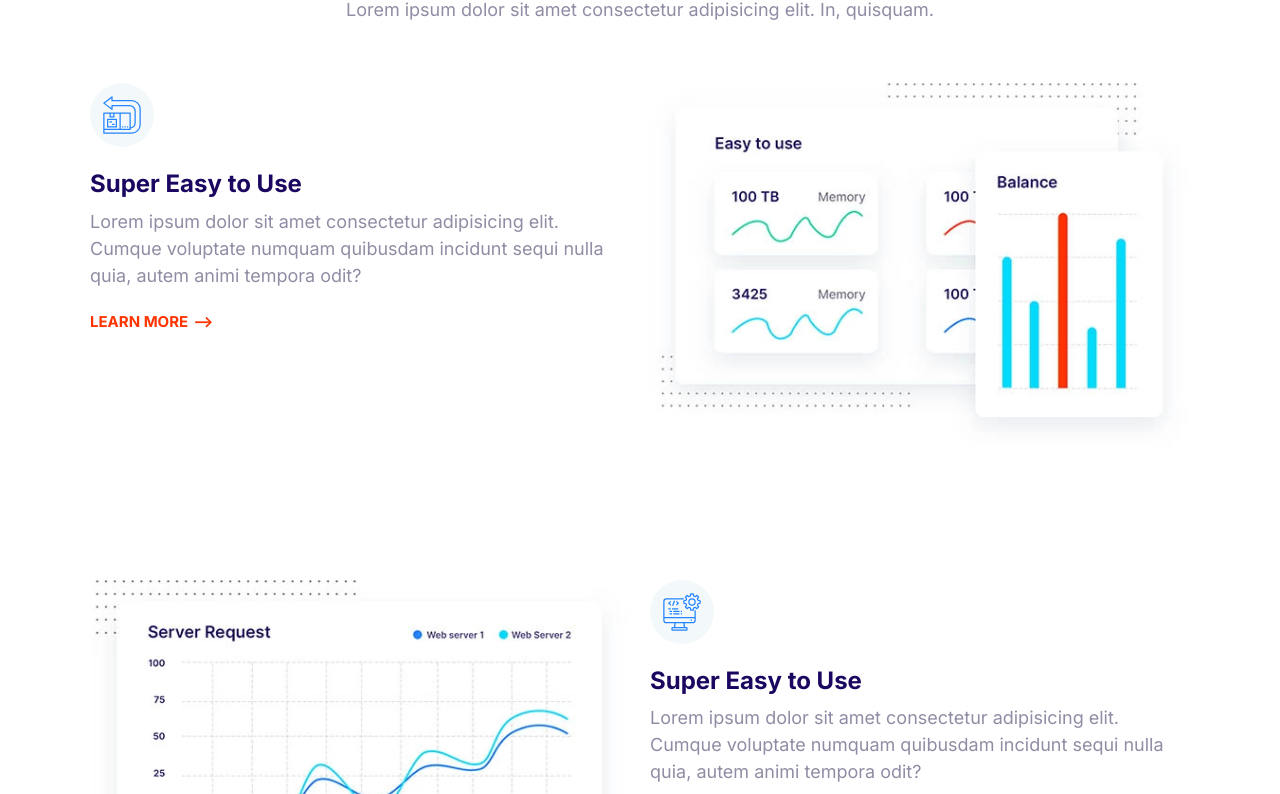
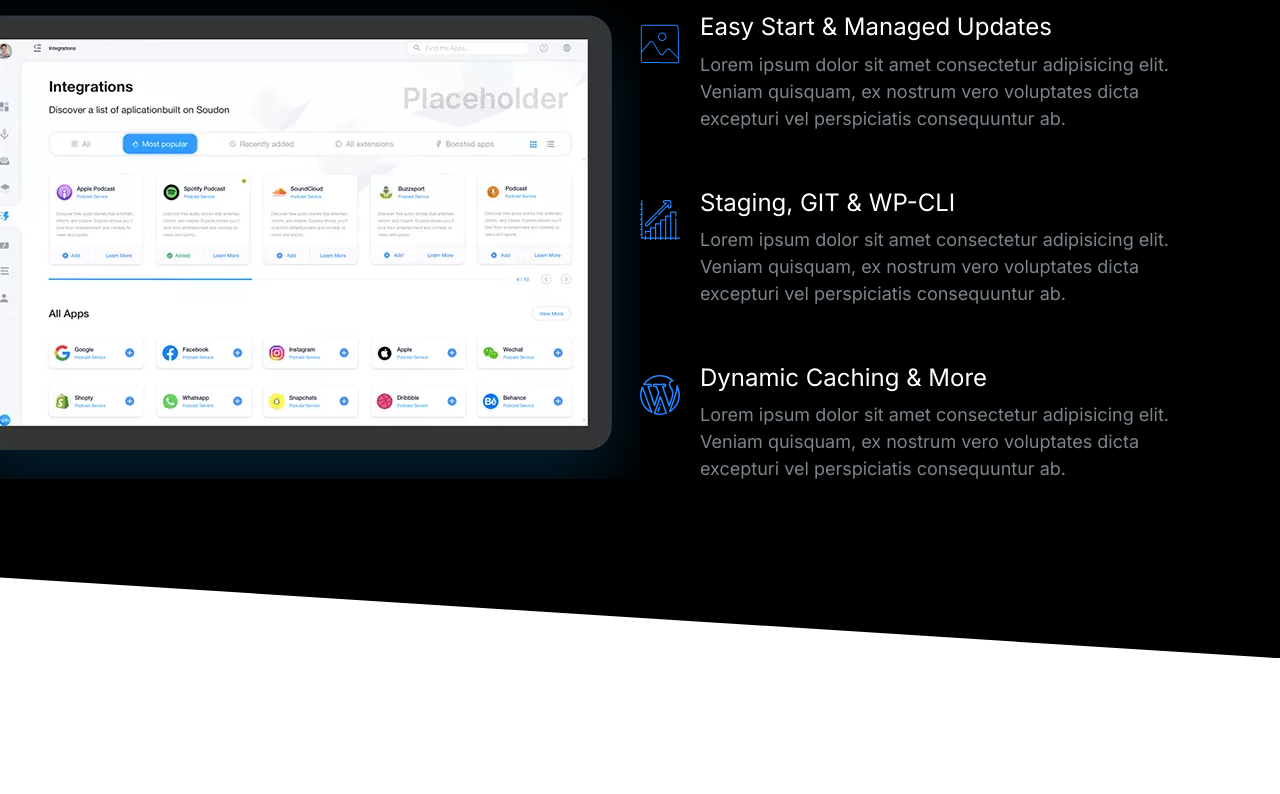
Before and after one commit to vamcyellapu/vamc, a plain HTML site: page index.html in a window 1280 px wide. Shown: the part 151-945 px from the top of the page. After the commit the page ends 809 px from the top, so only its background shows below. Drawn offline with Linux system fonts and the light colour scheme.

Commit message:
built the showcase component

```diff
--- a/css/styles.css
+++ b/css/styles.css
@@ -4,26 +4,39 @@
     --color-accent: #ff3400;
     --color-headings: #1b0760;
     --color-body: #918ca4;
-    --color-border:#ccc;
-    --color-body-darker:#5c5577;
+    --color-body-darker: #5c5577;
+    --color-border: #ccc;
     --border-radius: 30px;
   }
-*, *::after, *::before {
+
+  *,
+  *::after,
+  *::before {
     box-sizing: border-box;
   }
+
   /* Typography */
+  ::selection {
+    background: var(--color-primary);
+    color: #fff;
+  }
+
   html {
+    /* 62.5% of 16px = 10px */
     font-size: 62.5%;
   }
-body{
+
+  body {
     font-family: Inter, Arial, Helvetica, sans-serif;
-    color: var(--color-body);
     font-size: 2.4rem;
     line-height: 1.5;
+    color: var(--color-body);
   }
 
-h1,h2,h3 {
-    color:  var(--color-headings);
+  h1,
+  h2,
+  h3 {
+    color: var(--color-headings);
     margin-bottom: 1rem;
     line-height: 1.1;
   }
@@ -35,31 +48,33 @@ h1 {
   h2 {
     font-size: 4rem;
   }
+
   h3 {
     font-size: 3rem;
+    font-weight: 500;
+  }
 
-}
   p {
     margin-top: 0;
   }
 
-@media screen and (min-width: 1024px ) {
-
+  @media screen and (min-width: 1024px) {
     body {
       font-size: 1.8rem;
     }
+
     h1 {
       font-size: 8rem;
     }
+
     h2 {
       font-size: 4rem;
     }
+
     h3 {
       font-size: 2.4rem;
     }
   }
-
-
 
   /* Links */
   a {
@@ -73,11 +88,12 @@ a {
     font-weight: bold;
   }
 
-.link-arrow::after{
-    content: '-->';
+  .link-arrow::after {
+    content: "-->";
     margin-left: 5px;
     transition: margin 0.15s;
   }
+
   .link-arrow:hover::after {
     margin-left: 10px;
   }
@@ -87,8 +103,8 @@ a {
       font-size: 1.5rem;
     }
   }
+  /* Badges */
 
-/* Badges */
   .badge {
     border-radius: 20px;
     font-size: 2rem;
@@ -101,42 +117,46 @@ font-size: 1.5rem;
     background: var(--color-primary);
     color: #fff;
   }
+
   .badge--secondary {
     background: var(--color-secondary);
     color: #fff;
   }
+
   .badge--small {
     font-size: 1.6rem;
+    padding: 0.5rem 1.5rem;
   }
 
-@media screen and  (min-width: 1024px) {
+  @media screen and (min-width: 1024px) {
     .badge {
       font-size: 1.5rem;
     }
+
     .badge--small {
       font-size: 1.2rem;
     }
   }
-
   /* Lists */
-
   .list {
     list-style: none;
     padding-left: 0;
-    color: var(--color-headings);
   }
 
   .list--inline .list__item {
     display: inline-block;
     margin-right: 2rem;
   }
+
   .list--tick {
-    list-style-image: url(/images/tick.svg) ;
+    list-style-image: url(../images/tick.svg);
     padding-left: 3rem;
+    color: var(--color-headings);
+  }
 
-}
   .list--tick .list__item {
     padding-left: 0.5rem;
+    margin-bottom: 1rem;
   }
 
   @media screen and (min-width: 1024px) {
@@ -144,22 +164,25 @@ font-size: 1.5rem;
       padding-left: 0;
     }
   }
-
   /* Icons */
   .icon {
     width: 40px;
     height: 40px;
   }
+
   .icon--small {
     width: 30px;
     height: 30px;
   }
+
   .icon--primary {
     fill: var(--color-primary);
   }
+
   .icon--white {
     fill: #fff;
   }
+
   .icon-container {
     background: #f3f9fa;
     width: 64px;
@@ -169,9 +192,11 @@ font-size: 1.5rem;
     justify-content: center;
     align-items: center;
   }
+
   .icon-container--accent {
     background: var(--color-accent);
   }
+
   /* Buttons */
   .btn {
     border-radius: 40px;
@@ -180,38 +205,55 @@ font-size: 1.5rem;
     font-size: 1.8rem;
     font-weight: 600;
     margin: 1rem 0;
-    outline: none;
+    outline: 0;
     padding: 2rem 3rem;
     text-align: center;
     text-transform: uppercase;
     white-space: nowrap;
   }
+
   .btn .icon {
     width: 2rem;
     height: 2rem;
     margin-right: 1rem;
     vertical-align: middle;
   }
-.btn--primary:hover {
-    background: #3a8ffd;
-}
-.btn--secondary:hover {
-   background:  #00c8eb;
-}
-.btn--accent:hover {
-    background: #ec3000;
-}
+
   .btn--primary {
     background: var(--color-primary);
     color: #fff;
+  }
+
+  .btn--primary:hover {
+    background: #3a8ffd;
   }
 
   .btn--secondary {
     background: var(--color-secondary);
     color: #fff;
   }
+
+  .btn--secondary:hover {
+    background: #05cdf0;
+  }
+
   .btn--accent {
     background: var(--color-accent);
+    color: #fff;
+  }
+
+  .btn--accent:hover {
+    background: #ec3000;
+  }
+
+  .btn--outline {
+    background: #fff;
+    color: var(--color-headings);
+    border: 2px solid var(--color-headings);
+  }
+
+  .btn--outline:hover {
+    background: var(--color-headings);
     color: #fff;
   }
 
@@ -219,34 +261,28 @@ font-size: 1.5rem;
     padding-left: 6rem;
     padding-right: 6rem;
   }
+
   .btn--block {
     width: 100%;
     display: inline-block;
   }
-.btn--outline {
-    background: #fff;
-    color: var(--color-headings);
-    border: 2px solid var(--color-headings)
-}
-.btn--outline:hover {
-    background: var(--color-headings);
-    color: #fff;
-}
+
   @media screen and (min-width: 1024px) {
-    .btn{
+    .btn {
       font-size: 1.5rem;
     }
   }
 
   /* Inputs */
   .input {
-    padding: 1.5rem 2.5rem;
+    border-radius: var(--border-radius);
     border: 1px solid var(--color-border);
-    border-radius: var(--border-radius);
-    outline: 0;
     color: var(--color-headings);
     font-size: 2rem;
+    outline: 0;
+    padding: 1.5rem 3.5rem;
   }
+
   ::placeholder {
     color: #cdcbd7;
   }
@@ -255,67 +291,76 @@ font-size: 1.5rem;
     border: 1px solid var(--color-border);
     border-radius: var(--border-radius);
     display: flex;
-    flex-direction: row;
+  }
 
-}
-.input-group input {
+  .input-group .input {
     border: 0;
     flex-grow: 1;
     padding: 1.5rem 2rem;
   }
+
   .input-group .btn {
     margin: 4px;
   }
-@media screen and (min-width:1024px) {
-    .input{
+
+  @media screen and (min-width: 1024px) {
+    .input {
       font-size: 1.5rem;
     }
   }
   /* Cards */
-
   .card {
     border-radius: 7px;
     box-shadow: 0 0 20px 10px #f3f3f3;
     overflow: hidden;
   }
+
   .card__header,
   .card__body {
     padding: 2rem 3rem;
   }
+
   .card--primary .card__header {
     background: var(--color-primary);
     color: #fff;
   }
+
   .card--secondary .card__header {
     background: var(--color-secondary);
     color: #fff;
   }
+
   .card--primary .badge--primary {
     background: #126de4;
   }
+
   .card--secondary .badge--secondary {
     background: #02cdf1;
   }
+
   /* Plans */
   .plan {
-    transition: transform .2s ease-out;
+    transition: transform 0.2s ease-out;
   }
 
   .plan__name {
     color: #fff;
+    margin: 0;
+    font-weight: 500;
     font-size: 2.4rem;
-  font-weight: 500;
-  margin: 0;
   }
+
   .plan__price {
     font-size: 6rem;
   }
+
   .plan__billing-cycle {
     font-size: 2.4rem;
     font-weight: 300;
     opacity: 0.8;
     margin-right: 1rem;
   }
+
   .plan__description {
     font-size: 2rem;
     font-weight: 300;
@@ -326,9 +371,11 @@ font-size: 1.5rem;
   .plan .list__item {
     margin-bottom: 2rem;
   }
+
   .plan--popular {
     transform: scale(1.1);
   }
+
   .plan--popular .card__header {
     position: relative;
   }
@@ -341,12 +388,15 @@ font-size: 1.5rem;
     top: -6px;
     right: 5%;
   }
+
   .plan:hover {
     transform: scale(1.05);
   }
+
   .plan--popular:hover {
     transform: scale(1.15);
   }
+
   @media screen and (min-width: 1024px) {
     .plan__name {
       font-size: 1.4rem;
@@ -365,13 +415,16 @@ font-size: 1.5rem;
     }
   }
 
-  /* Media  */
+  /* Media */
   .media {
     display: flex;
+    margin-bottom: 4rem;
   }
+
   .media__title {
     margin-top: 0;
   }
+
   .media__body {
     margin: 0 2rem;
   }
@@ -379,19 +432,18 @@ font-size: 1.5rem;
   .media__image {
     margin-top: 1rem;
   }
-
-  /* Quote */
-
+  /* Quotes */
   .quote {
     font-size: 3rem;
     font-style: italic;
-      color:var(--color-body-darker);
+    color: var(--color-body-darker);
     line-height: 1.3;
-      margin: 1.5rem;
   }
+
   .quote__text::before {
     content: open-quote;
   }
+
   .quote__text::after {
     content: close-quote;
   }
@@ -402,29 +454,32 @@ font-size: 1.5rem;
     font-style: normal;
     margin-bottom: 0;
   }
+
   .quote__organization {
+    color: var(--color-headings);
+    opacity: 0.4;
     font-size: 2rem;
     font-style: normal;
-    color: var(--color-headings);
-    opacity: 0.4;
   }
+
   .quote__line {
     position: relative;
     bottom: 10px;
   }
-@media screen and (min-width:1024px) {
+
+  @media screen and (min-width: 1024px) {
     .quote {
       font-size: 2rem;
-        margin-right: 2rem;
     }
+
     .quote__author {
       font-size: 2.4rem;
     }
+
     .quote__organization {
       font-size: 1.6rem;
     }
   }
-
 
   /* Grids */
   .grid {
@@ -444,69 +499,76 @@ font-size: 1.5rem;
   }
 
   /* Testimonials */
+  .testimonial {
+    padding: 3rem;
+  }
 
-.testimonial {
-    padding: 3.5rem;
-
-}
   .testimonial__image {
     position: relative;
+    margin: 0 3rem;
   }
-.testimonial__image >img {
+
+  .testimonial__image > img {
     width: 100%;
   }
+
   .testimonial__image > .icon-container {
     position: absolute;
     top: 3rem;
     right: -32px;
-
   }
 
   @media screen and (min-width: 768px) {
-    .testimonial .quote, .testimonial .quote__author {
+    .testimonial__image {
+      margin: 0;
+    }
+
+    .testimonial .quote,
+    .testimonial .quote__author {
       font-size: 2.4rem;
     }
+
     .testimonial .quote {
       margin-left: 6rem;
-    }
-
-.testimonial {
-    padding: 3rem;
+      margin-right: 0;
     }
   }
 
-
   /* Callouts */
-
   .callout {
     padding: 4rem;
     border-radius: 5px;
   }
+
   .callout--primary {
     background: var(--color-primary);
     color: #fff;
   }
+
   .callout__heading {
     color: #fff;
     margin-top: 0;
     font-size: 3rem;
   }
+
   .callout .btn {
     justify-self: center;
     align-self: center;
   }
+
   .callout__content {
     text-align: center;
   }
 
-
-@media screen and (min-width:768px) {
+  @media screen and (min-width: 768px) {
     .callout .grid--1x2 {
       grid-template-columns: 1fr auto;
     }
+
     .callout__content {
       text-align: left;
     }
+
     .callout .btn {
       justify-self: start;
       margin: 0 2rem;
@@ -518,8 +580,9 @@ font-size: 1.5rem;
     display: flex;
     justify-content: space-between;
   }
+
   .collapsible__heading {
-    margin-top:0;
+    margin-top: 0;
     font-size: 3rem;
   }
 
@@ -527,22 +590,23 @@ font-size: 1.5rem;
     transform: rotate(-90deg);
     transition: transform 0.3s;
   }
+
   .collapsible__content {
     max-height: 0;
     overflow: hidden;
     opacity: 0;
     transition: all 0.3s;
   }
+
   .collapsible--expanded .collapsible__chevron {
     transform: rotate(0);
+  }
 
-}
   .collapsible--expanded .collapsible__content {
     max-height: 100vh;
     opacity: 1;
   }
   /* Blocks */
-
   .block {
     --padding-vertical: 6rem;
     padding: var(--padding-vertical) 2rem;
@@ -551,31 +615,38 @@ font-size: 1.5rem;
   .block__header {
     text-align: center;
   }
+
   .block__heading {
     margin-top: 0;
   }
+
   .block--dark {
     background: #000;
     color: #7b858b;
   }
-  .block--dark .block__heading {
+
+  .block--dark h1,
+  .block--dark h2,
+  .block--dark h3 {
     color: #fff;
   }
+
   .block--skewed-right {
     padding-bottom: calc(var(--padding-vertical) + 4rem);
-    clip-path: polygon(0% 0%, 100% 0%, 100% 100%, 0% 80%);
+    clip-path: polygon(0% 0%, 100% 0%, 100% 100%, 0% 90%);
   }
+
   .block--skewed-left {
     padding-bottom: calc(var(--padding-vertical) + 4rem);
-    clip-path: polygon(0% 0%, 100% 0%, 100% 80%, 0% 100%);
+    clip-path: polygon(0% 0%, 100% 0%, 100% 90%, 0% 100%);
   }
+
   .container {
     max-width: 1140px;
     margin: 0 auto;
   }
 
-  /* Navigation Bar  */
-
+  /* Navigation Bar */
   .nav {
     background: #000;
     display: flex;
@@ -584,56 +655,62 @@ font-size: 1.5rem;
     padding: 0 1rem;
     align-items: center;
   }
+
   .nav__list {
     width: 100%;
     margin: 0;
   }
+
   .nav__item {
     padding: 0.5rem 2rem;
     border-bottom: 1px solid #222;
+  }
 
-  }
-  .nav__item>a {
+  .nav__item > a {
     color: #d2d0db;
     transition: color 0.3s;
   }
-  .nav__item>a:hover {
+
+  .nav__item > a:hover {
     color: #fff;
   }
+
   .nav__toggler {
     opacity: 0.5;
-      transition: box-shadow .15s;
+    transition: box-shadow 0.15s;
     cursor: pointer;
   }
 
   .nav.collapsible--expanded .nav__toggler {
     opacity: 1;
-      box-shadow: 0 0 3px 1px #fff;
+    box-shadow: 0 0 0 3px #666;
     border-radius: 5px;
   }
+
   .nav__brand {
     transform: translateY(5px);
   }
 
-  @media screen and (min-width:768px) {
+  @media screen and (min-width: 768px) {
     .nav__toggler {
       display: none;
     }
+
     .nav__list {
       width: auto;
       display: flex;
       font-size: 1.6rem;
-          max-width: 100%;
+      max-height: 100%;
       opacity: 1;
     }
+
     .nav__item {
       border: 0;
     }
   }
-  /* Hero  */
-  .hero {
-    clip-path: polygon(0% 0%, 100% 0%, 100% 90%, 0% 100%);
-  }
+
+  /* Hero */
+
   .hero__tagline {
     font-size: 2rem;
     color: #b9c3cf;
@@ -649,16 +726,14 @@ font-size: 1.5rem;
     .hero {
       padding-top: 0;
     }
+
     .hero__content {
       text-align: left;
       align-self: center;
     }
   }
 
-
-
-  /* Domain Block  */
-
+  /* Domain Block */
   .block-domain .input-group {
     box-shadow: 0 0 30px 20px #e6ebee;
     border: 0;
@@ -676,31 +751,33 @@ font-size: 1.5rem;
     max-width: 700px;
     margin: 0 auto;
   }
-  @media screen and (min-width:768px) {
+
+  @media screen and (min-width: 768px) {
     .block-domain__prices {
-          grid-template-columns: repeat(auto-fit,minmax(10rem, 1fr));
+      grid-template-columns: repeat(auto-fit, minmax(10rem, 1fr));
     }
   }
-
-
   /* Plans Block */
-
   .block-plans .grid {
     gap: 8rem 4rem;
   }
+
   .block-plans .card {
     max-width: 500px;
     margin: 0 auto;
   }
+
   /* Features */
   .feature {
     gap: 4rem 2rem;
-    margin:12rem 0;
+    margin: 12rem 0;
   }
+
   .feature:first-of-type {
     margin-top: 6rem;
   }
-  .feature__headings {
+
+  .feature__heading {
     margin: 1rem 0;
   }
 
@@ -713,3 +790,23 @@ font-size: 1.5rem;
       order: 2;
     }
   }
+
+  /* Showcase Block */
+  .block-showcase__image > img {
+    width: 100%;
+  }
+
+  @media screen and (min-width: 768px) {
+    .block-showcase .grid {
+      grid-template-columns: 50% 50%;
+    }
+
+    .block-showcase__image {
+      justify-self: end;
+    }
+
+    .block-showcase__image > img {
+      width: auto;
+      max-width: 700px;
+    }
+  }
--- a/index.html
+++ b/index.html
@@ -13,47 +13,70 @@
 </head>
 
 <body>
-    <section class="block container">
+    <section class="block block--dark block--skewed-right block-showcase">
         <header class="block__header">
-            <h2>Host on the Cloud to Kepp Growing</h2>
-            <p>Lorem ipsum dolor sit amet consectetur adipisicing elit. In, quisquam.</p>
+            <h2>User-friendly Control Panel</h2>
         </header>
-        <article class="grid grid--1x2 feature">
-            <div class="feature__content">
-                <span class="icon-container">
-                    <svg class="icon icon--primary">
-                        <use xlink:href="images/sprite.svg#easy"></use>
-                    </svg>
-                </span>
-                <h3 class="feature__heading">Super Easy to Use</h3>
-                <p>Lorem ipsum dolor sit amet consectetur adipisicing elit. Cumque voluptate numquam quibusdam incidunt
-                    sequi nulla quia, autem animi tempora odit?</p>
-                <a href="#" class="link-arrow">Learn More</a>
-            </div>
-            <picture>
-                <source type="image/webp" srcset="images/easy.webp 1x, images/easy@2x.webp 2x" />
-                <source type="image/jpg" srcset="images/easy.jpg 1x, images/easy@2x.jpg 2x" />
-                <img class="feature__image" src="images/easy@2x.jpg" alt="">
+        <div class="container grid grid--1x2">
+            <picture class="block-showcase__image">
+                <source type="image/webp" srcset="images/ipad.webp 1x, images/ipad@2x.webp 2x" />
+                <source type="image/png" srcset="images/ipad.png 1x, images/ipad@2x.png 2x" />
+                <img src="images/ipad.png" alt="" />
             </picture>
-        </article>
-        <article class="grid grid--1x2 feature">
-            <div class="feature__content">
-                <span class="icon-container">
-                    <svg class="icon icon--primary">
-                        <use xlink:href="images/sprite.svg#computer"></use>
-                    </svg>
-                </span>
-                <h3 class="feature__heading">Super Easy to Use</h3>
-                <p>Lorem ipsum dolor sit amet consectetur adipisicing elit. Cumque voluptate numquam quibusdam incidunt
-                    sequi nulla quia, autem animi tempora odit?</p>
-                <a href="#" class="link-arrow">Learn More</a>
-            </div>
-            <picture>
-                <source type="image/webp" srcset="images/fast.webp 1x, images/fast@2x.webp 2x" />
-                <source type="image/jpg" srcset="images/fast.jpg 1x, images/fast@2x.jpg 2x" />
-                <img class="feature__image" src="images/fast@2x.jpg" alt="">
-            </picture>
-        </article>
+            <ul class="list">
+                <li>
+                    <div class="media">
+                        <div class="media__image">
+                            <svg class="icon icon--primary">
+                                <use xlink:href="images/sprite.svg#snap"></use>
+                            </svg>
+                        </div>
+                        <div class="media__body">
+                            <h3 class="media__title">Easy Start & Managed Updates</h3>
+                            <p>
+                                Lorem ipsum dolor sit amet consectetur adipisicing elit. Veniam
+                                quisquam, ex nostrum vero voluptates dicta excepturi vel
+                                perspiciatis consequuntur ab.
+                            </p>
+                        </div>
+                    </div>
+                </li>
+                <li>
+                    <div class="media">
+                        <div class="media__image">
+                            <svg class="icon icon--primary">
+                                <use xlink:href="images/sprite.svg#growth"></use>
+                            </svg>
+                        </div>
+                        <div class="media__body">
+                            <h3 class="media__title">Staging, GIT & WP-CLI</h3>
+                            <p>
+                                Lorem ipsum dolor sit amet consectetur adipisicing elit. Veniam
+                                quisquam, ex nostrum vero voluptates dicta excepturi vel
+                                perspiciatis consequuntur ab.
+                            </p>
+                        </div>
+                    </div>
+                </li>
+                <li>
+                    <div class="media">
+                        <div class="media__image">
+                            <svg class="icon icon--primary">
+                                <use xlink:href="images/sprite.svg#wordpress"></use>
+                            </svg>
+                        </div>
+                        <div class="media__body">
+                            <h3 class="media__title">Dynamic Caching & More</h3>
+                            <p>
+                                Lorem ipsum dolor sit amet consectetur adipisicing elit. Veniam
+                                quisquam, ex nostrum vero voluptates dicta excepturi vel
+                                perspiciatis consequuntur ab.
+                            </p>
+                        </div>
+                    </div>
+                </li>
+            </ul>
+        </div>
     </section>
 
     <script src="js/main.js"></script>
```
Also changed, not shown: components/showcase.html (added, +65 -0 lines), images/ipad.png (added), images/ipad.webp (added), images/ipad@2x.png (added), images/ipad@2x.webp (added). Lines whose indentation alone changed are shown as unchanged.
